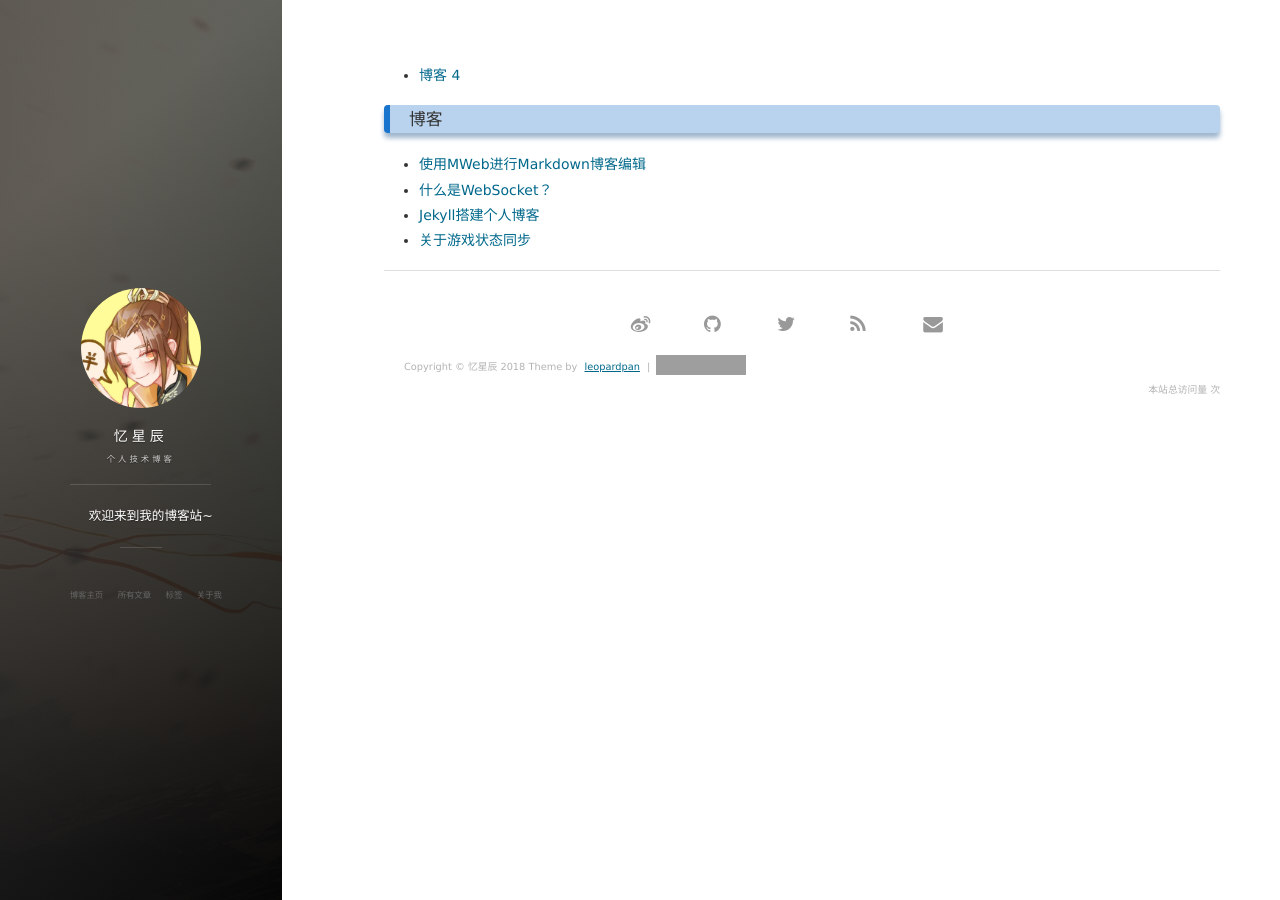
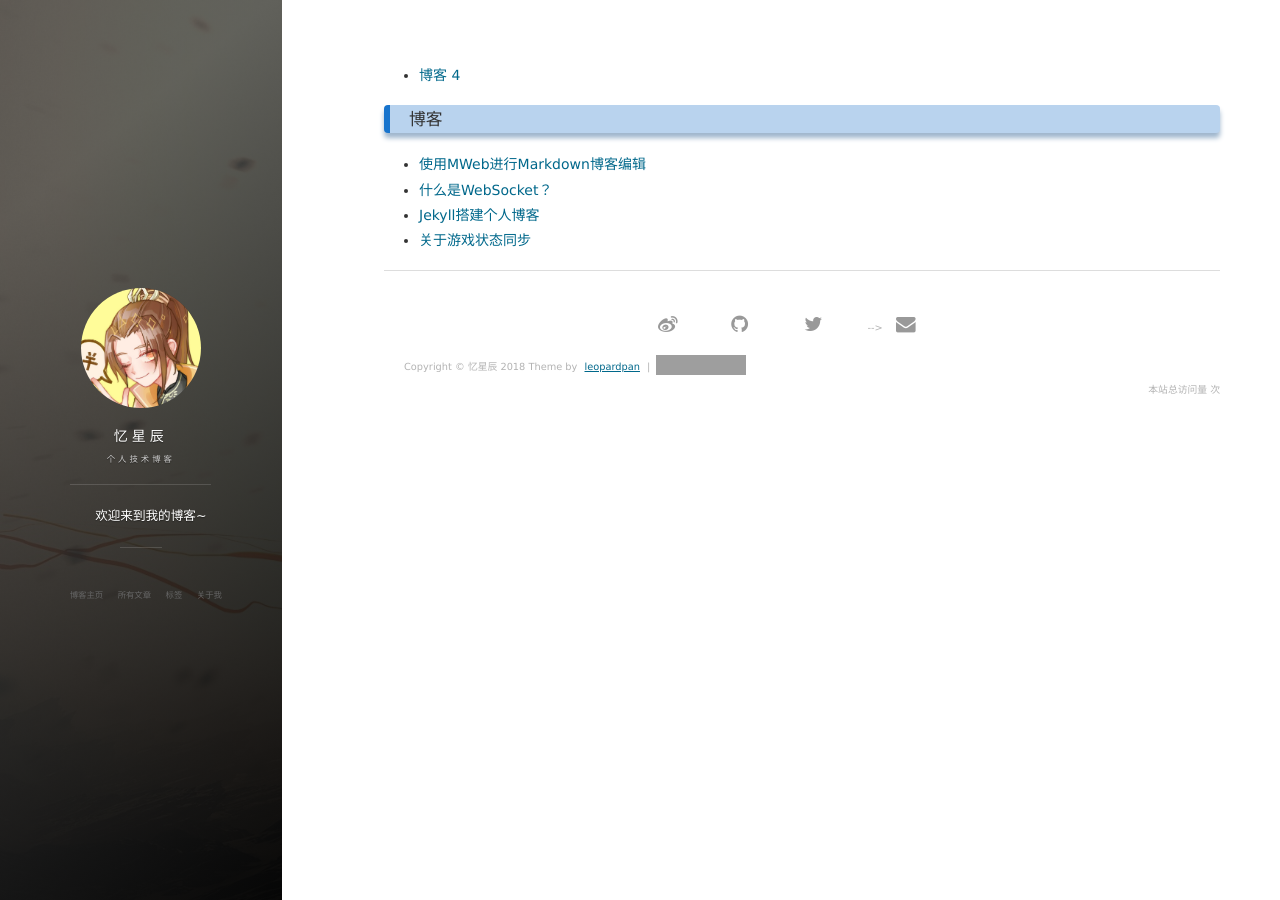
Before and after one commit to BillScott1024/billscott1024.github.io, a Jekyll site: the page built from tags.html, in a window 1280 px wide. Built offline with Jekyll 4.4.1, drawn with Linux system fonts in a browser that asks for light colours; nearby versions of some CDN libraries; comment, search, counter and statistics services are not loaded; grey boxes are pictures that could not be loaded.

Commit message:
update footer message

```diff
--- a/_config.yml
+++ b/_config.yml
@@ -1,7 +1,7 @@
 # Basic
 title: 忆星辰
 subtitle: 个人技术博客
-description: 欢迎来到我的博客站~
+description: 欢迎来到我的博客~
 # 头像里面的标题
 avatarTitle: 忆星辰
 # 头像里面的描述
--- a/_includes/footer.html
+++ b/_includes/footer.html
@@ -24,7 +24,7 @@
           </li>
           {% endif %}
 
-          {% if site.social.twitter %}
+          <!-- {% if site.social.twitter %}
           <!-- Twitter -->
           <li class="navigation__item_social">
             <a href="http://twitter.com/{{site.social.twitter}}" title="@{{site.social.twitter}}" target="_blank">
@@ -32,7 +32,7 @@
               <span class="label">Twitter</span>
             </a>
           </li>
-          {% endif %}
+          {% endif %} -->
 
           {% if site.social.gplus %}
           <!-- Google Plus -->
@@ -45,12 +45,12 @@
           {% endif %}
 
           <!-- RSS -->
-          <li class="navigation__item_social">
+          <!-- <li class="navigation__item_social">
             <a href="/feed.xml" rel="author" title="RSS" target="_blank">
               <i class='social fa fa-rss fa-2x'></i>
               <span class="label">RSS</span>
             </a>
-          </li>
+          </li> -->
 
           {% if site.social.mail %}
           <!-- Email -->
```
